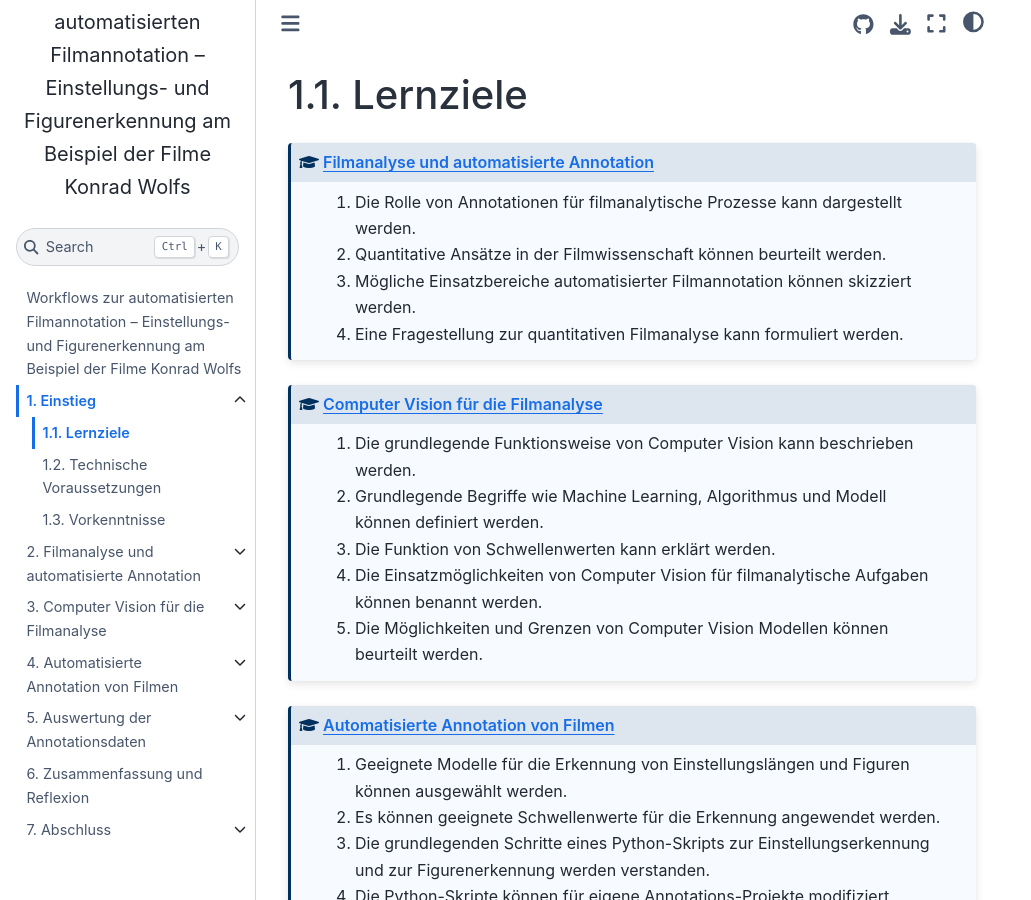
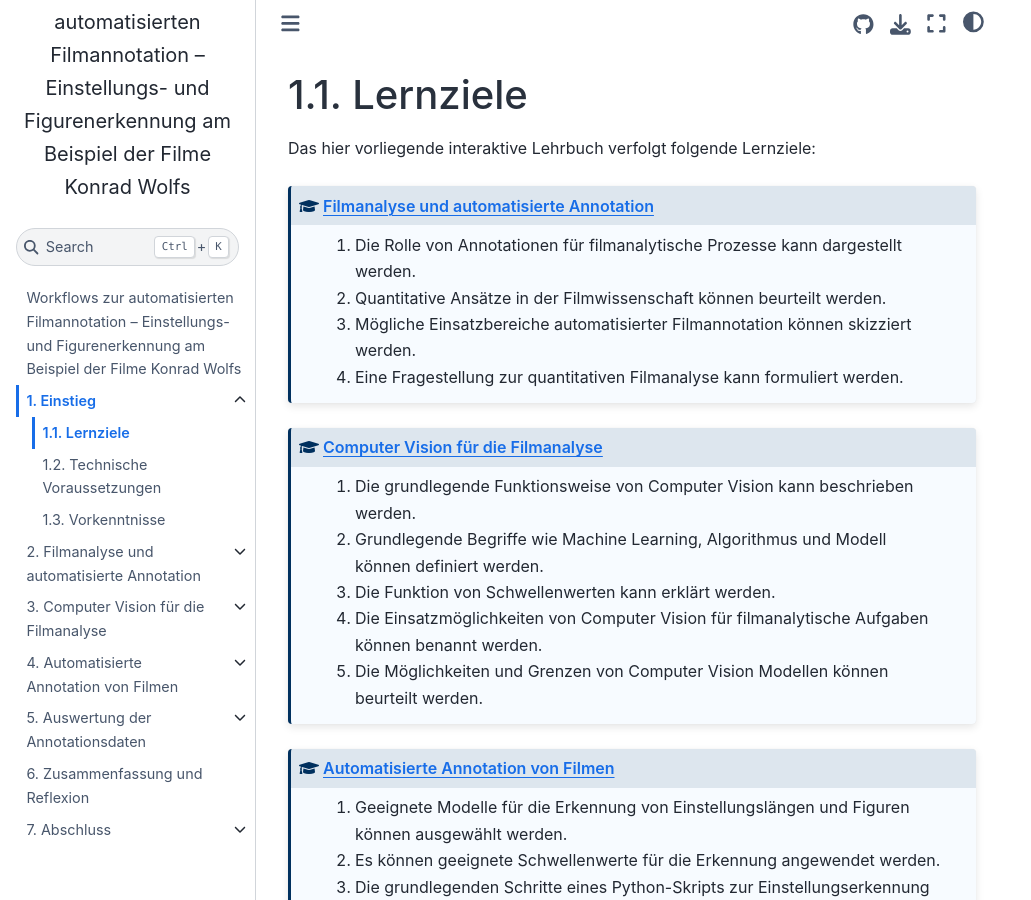
Before and after one commit to quadriga-dk/Bewegtes-Bild-Fallstudie-4, a Jupyter Book: the page built from einstieg/lernziele.md, in a window 1280 px wide and 900 px high. Shown: the whole window, without its empty margins (0-1031 px from the left). Built offline with Jupyter Book 1.0.4 settings and Sphinx 7.4.7 and the Sphinx Book theme 1.1.4, drawn with Linux system fonts in a browser that asks for light colours; pages that are not in the unit, such as notebooks, are missing from menus.

Commit message:
Update lernziele.md

````diff
--- a/einstieg/lernziele.md
+++ b/einstieg/lernziele.md
@@ -1,5 +1,7 @@
 (lernziele)=
 # Lernziele
+
+Das hier vorliegende interaktive Lehrbuch verfolgt folgende Lernziele:
 
 <!-- START: Filmanalyse -->
 ```{admonition} [Filmanalyse und automatisierte Annotation](filmanalyse:einleitung)
````
